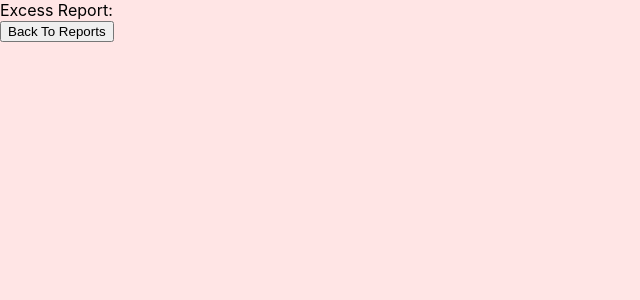
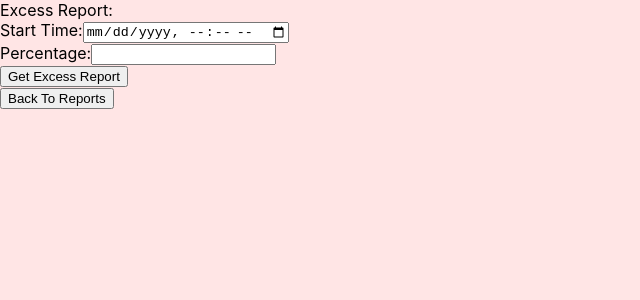
Before and after one commit to hunterpearson36/Project315, a React (Create React App) app in the folder client/: page /manager/reports/excess-report in a window 1280 px wide. Shown: the top 300 px of the page, without its empty margins (0-640 px from the left). Built offline with nearby package versions, Linux system fonts and the light colour scheme; no server answers.

Commit message:
Added excess report

```diff
--- a/client/src/App.js
+++ b/client/src/App.js
@@ -19,6 +19,7 @@ import AddIngredient from "./Pages/AddIngredient";
 import Reports from "./Pages/Reports";
 import Sales from "./Pages/ReportPages/Sales";
 import SalesReport from "./Pages/ReportPages/SalesReport";
+import Excess from "./Pages/ReportPages/Excess";
 import ExcessReport from "./Pages/ReportPages/ExcessReport";
 import Restock from "./Pages/ReportPages/Restock";
 import RestockReport from "./Pages/ReportPages/RestockReport";
@@ -44,7 +45,8 @@ const App = () => {
         <Route path="/manager/reports" element={<Reports />} />
         <Route path="/manager/reports/sales-report" element={<Sales />} />
         <Route path="/manager/reports/sales-report/report" element={<SalesReport />} />
-        <Route path="/manager/reports/excess-report" element={<ExcessReport />} />
+        <Route path="/manager/reports/excess-report" element={<Excess />} />
+        <Route path="/manager/reports/excess-report/report" element={<ExcessReport />} />
         <Route path="/manager/reports/restock-report" element={<Restock />} />
         <Route path="/manager/reports/restock-report/report" element={<RestockReport />} />
         <Route path="/extra" element={<Extra />} />
--- /dev/null
+++ b/client/src/Pages/ReportPages/Excess.js
@@ -0,0 +1,155 @@
+import {useNavigate} from "react-router-dom";
+
+const Excess = () => {
+    let navigate = useNavigate();
+
+    function itemIdSearch(left, right, value){
+        if(right >= left){
+            var mid = left + Math.floor((right - left) / 2)
+            if(window.itemSales[mid].item_id === value){
+                return mid;
+            }
+            else if(window.itemSales[mid].item_id > value){
+                return itemIdSearch(left, mid - 1, value);
+            }
+            return itemIdSearch(mid + 1, right, value);
+        }
+        return -1;
+    }
+
+    function ingredIdSearch(left, right, value){
+        if(right >= left){
+            var mid = left + Math.floor((right - left) / 2)
+            if(window.ingredSales[mid].ingred_id === value){
+                return mid;
+            }
+            else if(window.ingredSales[mid].ingred_id > value){
+                return ingredIdSearch(left, mid - 1, value);
+            }
+            return ingredIdSearch(mid + 1, right, value);
+        }
+        return -1;
+    }
+
+    function changeDate(orderDate){
+          const date = new Date(orderDate)
+          date.setHours(date.getHours()-5)
+          var year    = date.getFullYear();
+          var month   = date.getMonth()+1;
+          var day     = date.getDate();
+          var hour    = date.getHours();
+          var minute  = date.getMinutes();
+          var second  = date.getSeconds();
+          if(month.toString().length === 1) {
+              month = '0'+month;
+          }
+          if(day.toString().length === 1) {
+              day = '0'+day;
+          }
+          if(hour.toString().length === 1) {
+              hour = '0'+hour;
+          }
+          if(minute.toString().length === 1) {
+              minute = '0'+minute;
+          }
+          if(second.toString().length === 1) {
+              second = '0'+second;
+          }
+          var dateTime = year + '-' + month + '-' + day + ' ' + hour + ':' + minute + ':' + second;
+          return dateTime;
+    }
+
+    function getExcess(){
+        var start = document.getElementById("start").value;
+        var percent = document.getElementById("percent").value;
+        var ingred = [];
+        if(start === ""){
+          document.getElementById("errorMessage").innerHTML = "No start date entered, cancelling excess report";
+          return;
+        }
+        if(percent === ""){
+            document.getElementById("errorMessage").innerHTML = "No percentage entered, cancelling excess report";
+            return;
+        }
+        var start_str = changeDate(start);
+        var startIndex = 0;
+        for(var m = 0; m < window.orderSales.length; m++){
+          if(start_str > changeDate(window.orderSales[m].order_date)){
+            startIndex++;
+          }
+        }
+        for(;startIndex < window.orderSales.length; startIndex++){
+          for(var i = 0; i < window.orderSales[startIndex].order_items.length; i++){
+            var j = itemIdSearch(0, window.itemSales.length, window.orderSales[startIndex].order_items[i]);
+            if(j === -1){
+                continue;
+            }
+            for(var q = 0; q < window.itemSales[j].item_ingred_ids.length; q++){
+                var l = ingredIdSearch(0,window.ingredSales.length, window.itemSales[j].item_ingred_ids[q]);
+                if(l === -1){
+                    continue;
+                }
+                var len = ingred.length;
+                for(var k = 0; k < len; k++){
+                    if(ingred[k].name === window.ingredSales[l].ingred_name){
+                        ingred[k].amount = ingred[k].amount + 1;
+                        break;
+                    }
+                    else if(k === len - 1){
+                        ingred.push({name: window.ingredSales[l].ingred_name, amount: 1})
+                    }
+                }
+                if(ingred.length === 0){
+                    ingred.push({name: window.ingredSales[l].ingred_name, amount: 1})
+                }
+            }
+          }
+        }
+        var excess = [];
+        for(var i = 0; i < ingred.length; i++){
+            for(var j = 0; j < window.ingred.length; j++){
+                if(ingred[i].name === window.ingred[j].ingred_name){
+                    var total = ingred[i].amount + window.ingred[j].ingred_qty;
+                    if(total > 0){
+                        if(ingred[i].amount/total*100 <= percent){
+                            excess.push({name: ingred[i].name, percent: (ingred[i].amount/total*100).toFixed(2)});
+                        }
+                    }
+                }
+            }
+        }
+        window.excess = excess;
+        navigate("report");
+    }
+
+    return (
+        <div>
+            <label>Excess Report:</label>
+            <br/>
+            <label>Start Time:</label>
+            <input type = "datetime-local" id = "start"/>
+            <br/>
+            <label>Percentage:</label>
+            <input type = "number" id = "percent"/>
+            <br/>
+            <button
+                onClick={() => {
+                    getExcess();
+                }}
+            >
+                Get Excess Report
+            </button>
+            <br/>
+            <button
+                onClick={() => {
+                    navigate("/manager/reports");
+                }}
+            >
+                Back To Reports
+            </button>
+
+        </div>
+    );
+}
+
+export default Excess;
--- a/client/src/Pages/ReportPages/ExcessReport.js
+++ b/client/src/Pages/ReportPages/ExcessReport.js
@@ -1,9 +1,13 @@
+import React from "react";
 import {useNavigate} from "react-router-dom";
 
-const ExcessReport = () => {
+const SalesReport = () => {
   let navigate = useNavigate();
 
+  window.excess = window.excess || [];
+
     return (
+
         <div>
             <label>Excess Report:</label>
             <br/>
@@ -14,9 +18,21 @@ const ExcessReport = () => {
             >
                 Back To Reports
             </button>
-
+            <div>
+              <table id = "salesReport">
+                <tbody>
+                    {window.excess.map(item => (
+                    <tr className="sales" id={item.name}>
+                        <td width = "240" id = {item.name}>Item: {item.name}</td>
+                        <td width = "300">Percentage of inventory sold: {item.percent}</td>
+                    </tr>
+                    ))}
+                </tbody>
+              </table>
+            </div>
+            <br/>
         </div>
     );
 }
 
-export default ExcessReport;
+export default SalesReport;
--- a/client/src/modules/Startup/Start_Manager.js
+++ b/client/src/modules/Startup/Start_Manager.js
@@ -56,9 +56,19 @@ function reports() {
                 console.error(error.message);
             });
     }
+    const getIngred = async () => {
+        await sendQuery("SELECT * from ingredients order by ingred_id;")
+            .then((response) => {
+                //console.log("received response");
+                window.ingredSales = response;
+            }).catch((error) => {
+                console.error(error.message);
+            });
+    }
 
     getOrders();
     getItems();
+    getIngred();
 }
 
 function loadManager() {
```
